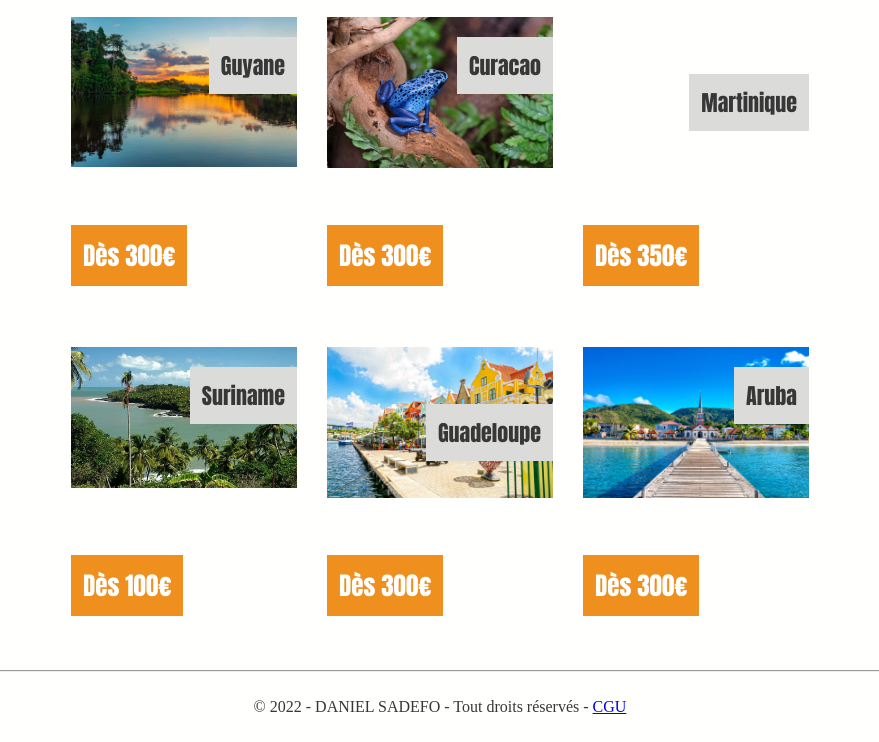
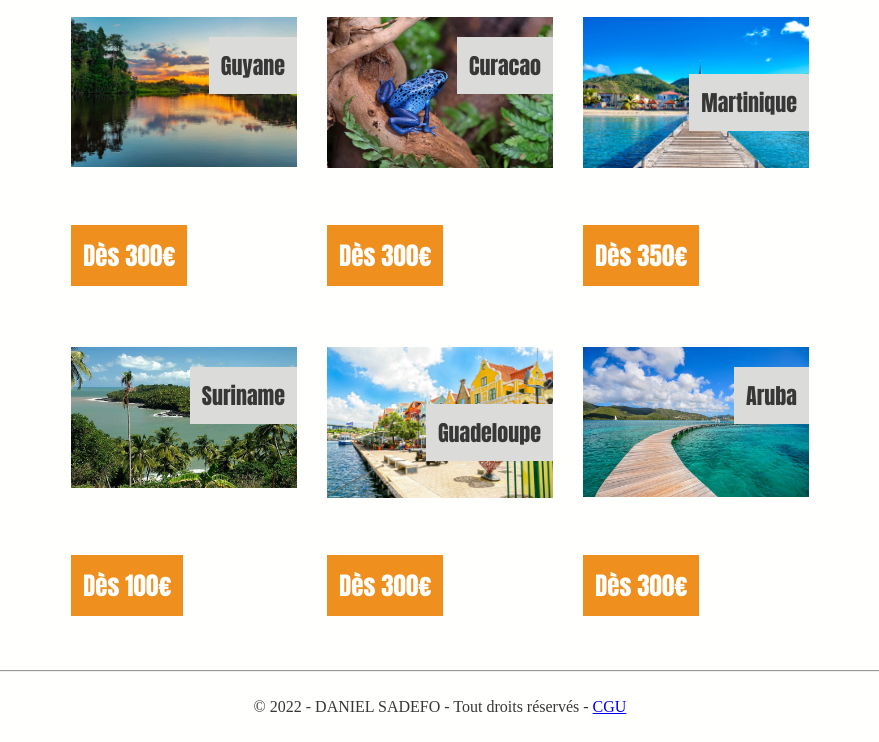
Before and after one commit to Daniel-Kamdem/Site-Reservation-de-vol.github.io, a plain HTML site: page index.html in a window 1280 px wide. Shown: the part 585-1327 px from the top of the page, without its empty margins (200-1079 px from the left). Drawn offline with Linux system fonts and the light colour scheme.

Commit message:
Add files via upload

```diff
--- a/style.css
+++ b/style.css
@@ -77,9 +77,9 @@ div.destinations-group {
 
 .barcelone { background: url(image/IMG-4499.jpg); }
 .dubai { background: url(image/IMG-4501.JPG); }
-.londres { background: url(image/IMG-4503.JPG); }
+.londres { background: url(image/ponton-des-caraïbes-de-la-martinique-sur-baie-marin-105968197.jpg); }
 .paris { background: url(image/IMG-4498.JPG); }
-.philippines { background: url(IMG-4500.JPG); }
+.philippines { background: url(image/IMG-4503.JPG); }
 .tunis { background: url(image/IMG-4502.JPG); }
 
 .overlay {
```
Also changed, not shown: image/615_410_1590993354_80_615_410____2__bateau-martinique_1480.webp (added), image/Martinique.webp (added), image/ponton-des-caraïbes-de-la-martinique-sur-baie-marin-105968197.jpg (added).
